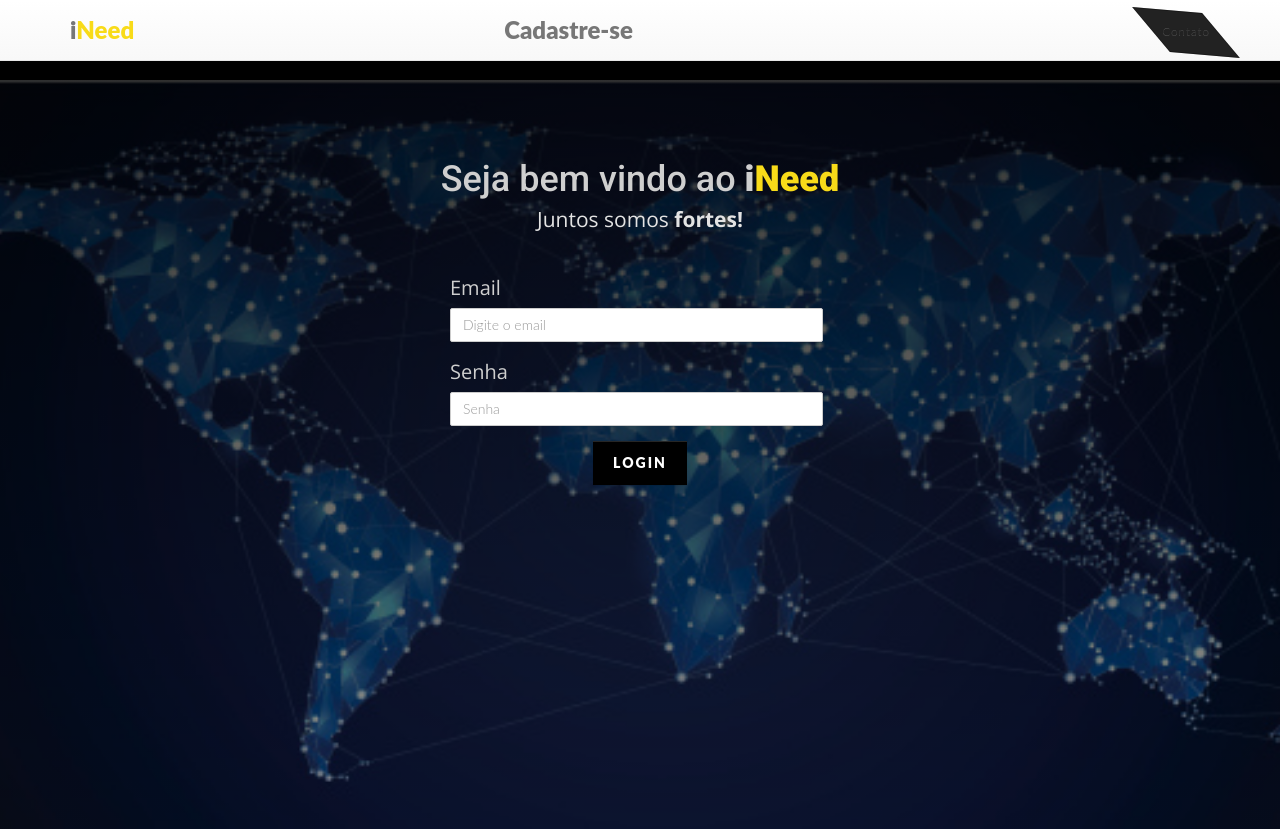
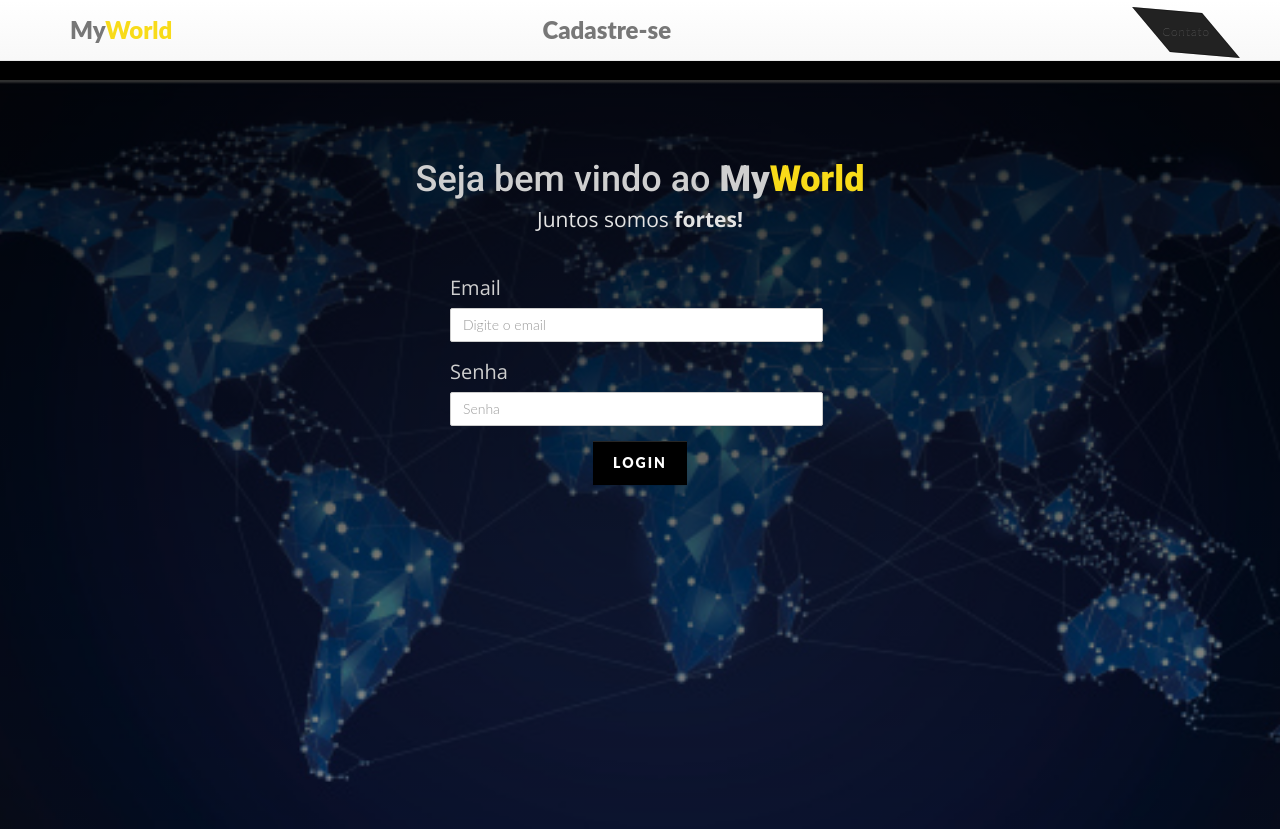
Before and after one commit to leofiore99/MyWorld, a PHP site: page / in a window 1280 px wide. Shown: the top 829 px of the page. Run offline with PHP 8.4, Linux system fonts and the light colour scheme.

Commit message:
first commit

```diff
--- a/index.php
+++ b/index.php
@@ -11,7 +11,7 @@ VERSION : 1.1
 	<meta charset="utf-8">
 	<meta name="viewport" content="width=devidev-width, initial-scale=1.0, maximum-scale=1.0, user-scalable=no">
 	<meta http-equiv="X-UA-Compatible" content="IE=edge">
-	<title>iNeed - Juntos somos fortes</title>
+	<title>MyWorld - Juntos somos fortes</title>
 
 	<!-- [ FONT-AWESOME ICON ]
         =========================================================================================================================-->
@@ -58,7 +58,7 @@ VERSION : 1.1
             <span class="icon-bar"></span>
             <span class="icon-bar"></span>
           </button>
-            <a class="navbar-brand" href="index.html">i<span class="themecolor">Need</span></a>
+            <a class="navbar-brand" href="index.html">My<span class="themecolor">World</span></a>
         </div>
 
 		<a class="navbar-brand" href="cadastroMembro.php" style="margin-left:340px">Cadastre-se</a>
@@ -85,7 +85,7 @@ VERSION : 1.1
         <div class="container ">
             <div class="row">
                 <div class="col-md-12 col-sm-12">
-                   <h1>Seja bem vindo ao <strong>i<span class="themecolor">Need</span></strong></h1>
+                   <h1>Seja bem vindo ao <strong>My<span class="themecolor">World</span></strong></h1>
                <p class="lead">Juntos somos <strong>fortes!</strong></p>
                 <br />
 				<form method="POST" action="login.php">
--- a/perfil.php
+++ b/perfil.php
@@ -262,7 +262,7 @@ VERSION : 1.1
  <footer class="footer">
         <div class="container">
             <div class="pull-left fnav">
-                <p>iNeed 2017. Designed by <a href="http://www.your-plugin.com" class="themecolor">iNeed</a></p>
+                <p>MyWorld 2017. Designed by <a href="http://www.your-plugin.com" class="themecolor">MyWorld</a></p>
             </div>
             <div class="pull-right fnav">
                 <ul class="footer-social">
```
